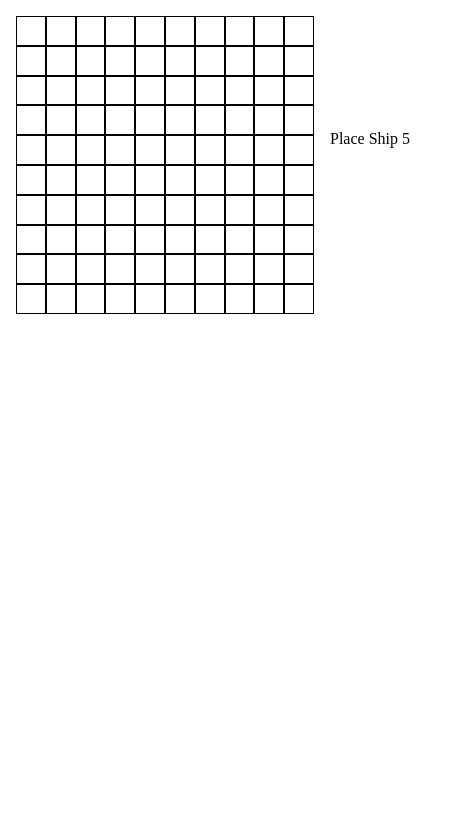
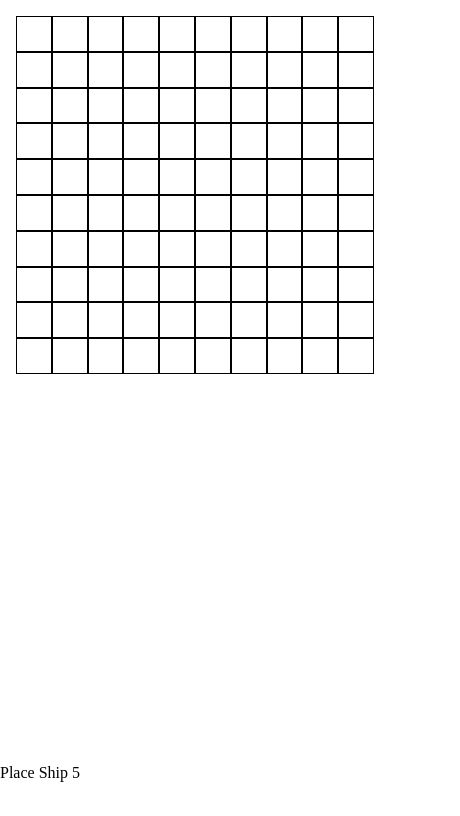
Before and after one commit to eccol/battleship-js, a website built with webpack: page src/index.html in a window 390 px wide. Shown: the whole page, 460 px wide, since content can reach past the window. Built offline with nearby package versions, Linux system fonts and the light colour scheme.

Commit message:
Mobile layout

```diff
--- a/src/style.scss
+++ b/src/style.scss
@@ -1,3 +1,5 @@
+$breakpoint: 550px;
+
 * {
   margin: 0;
   padding: 0;
@@ -73,3 +75,9 @@ body {
     font-weight: bold;
   }
 }
+
+@media (max-width: $breakpoint) {
+  .container {
+    display: block;
+  }
+}
```
